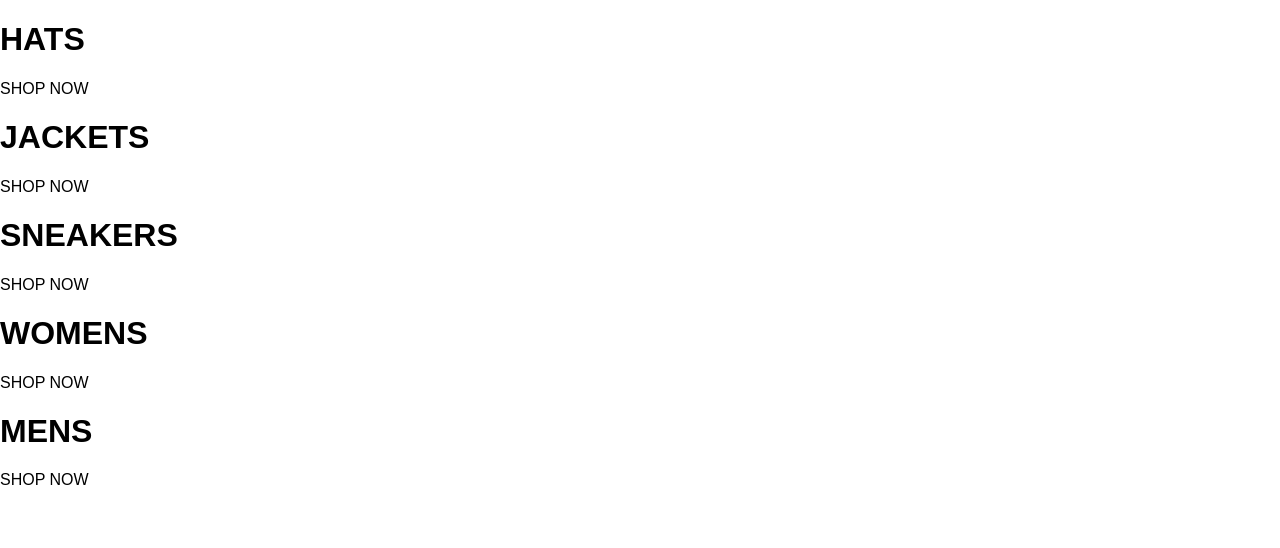
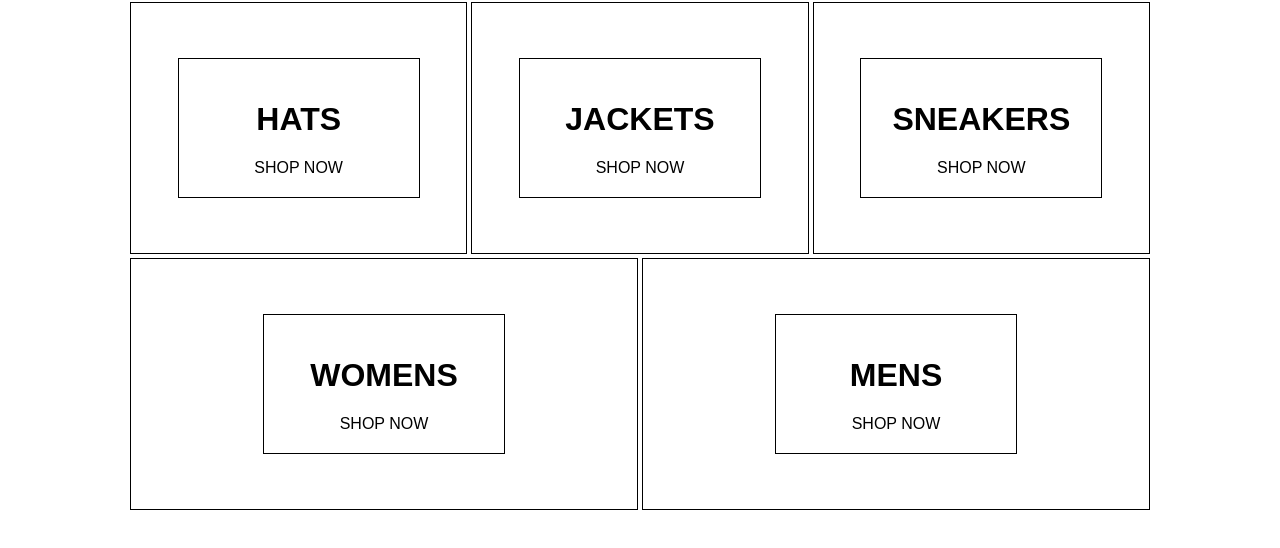
Before and after one commit to sharnajh/kuro-retail, a React (Create React App) app: page / in a window 1280 px wide. Shown: the top 548 px of the page. Built offline with nearby package versions, Linux system fonts and the light colour scheme; the HTML template or start-up script is replaced by a standard one.

Commit message:
css styling

```diff
--- a/src/assets/css/App.css
+++ b/src/assets/css/App.css
@@ -3,11 +3,75 @@
   font-family: Arial, Helvetica, sans-serif;
 }
 
-:root body .homepage .directory-menu .menu-item .content .title {
+:root body .homepage {
+  display: -webkit-box;
+  display: -ms-flexbox;
+  display: flex;
+  -webkit-box-pack: center;
+      -ms-flex-pack: center;
+          justify-content: center;
+  -webkit-box-align: center;
+      -ms-flex-align: center;
+          align-items: center;
+}
+
+:root body .homepage .directory-menu {
+  width: 80vw;
+}
+
+:root body .homepage .directory-menu .directory-row {
+  display: -webkit-box;
+  display: -ms-flexbox;
+  display: flex;
+}
+
+:root body .homepage .directory-menu .directory-row:first-child .menu-item {
+  width: 33.33%;
+}
+
+:root body .homepage .directory-menu .directory-row:last-child .menu-item {
+  width: 50%;
+}
+
+:root body .homepage .directory-menu .directory-row .menu-item {
+  display: -webkit-box;
+  display: -ms-flexbox;
+  display: flex;
+  -webkit-box-pack: center;
+      -ms-flex-pack: center;
+          justify-content: center;
+  -webkit-box-align: center;
+      -ms-flex-align: center;
+          align-items: center;
+  border: 1px solid black;
+  height: 250px;
+  margin: 2px;
+}
+
+:root body .homepage .directory-menu .directory-row .menu-item .content {
+  display: -webkit-box;
+  display: -ms-flexbox;
+  display: flex;
+  -webkit-box-pack: center;
+      -ms-flex-pack: center;
+          justify-content: center;
+  -webkit-box-align: center;
+      -ms-flex-align: center;
+          align-items: center;
+  -webkit-box-orient: vertical;
+  -webkit-box-direction: normal;
+      -ms-flex-direction: column;
+          flex-direction: column;
+  width: 200px;
+  border: 1px solid black;
+  padding: 20px;
+}
+
+:root body .homepage .directory-menu .directory-row .menu-item .content .title {
   text-transform: uppercase;
 }
 
-:root body .homepage .directory-menu .menu-item .content .subtitle {
+:root body .homepage .directory-menu .directory-row .menu-item .content .subtitle {
   text-transform: uppercase;
 }
 /*# sourceMappingURL=App.css.map */
--- a/src/assets/css/App.scss
+++ b/src/assets/css/App.scss
@@ -1,11 +1,40 @@
+@mixin center-flex {
+  display: flex;
+  justify-content: center;
+  align-items: center;
+}
+
 :root {
   body {
     margin: 0;
     font-family: Arial, Helvetica, sans-serif;
     .homepage {
+      @include center-flex();
       .directory-menu {
+        width: 80vw;
+        .directory-row {
+          display: flex;
+          &:first-child {
               .menu-item {
+                  width: 33.33%;
+              }
+          }
+          &:last-child {
+              .menu-item {
+                  width: 50%;
+              }
+          }
+          .menu-item {
+            @include center-flex();
+            border: 1px solid black;
+            height: 250px;
+            margin: 2px;
             .content {
+              @include center-flex();
+              flex-direction: column;
+              width: 200px;
+              border: 1px solid black;
+              padding: 20px;
               .title {
                 text-transform: uppercase;
               }
@@ -18,3 +47,4 @@
       }
     }
   }
+}
--- a/src/components/DirectoryMenu.js
+++ b/src/components/DirectoryMenu.js
@@ -4,11 +4,15 @@ import MenuItem from "./MenuItem";
 const DirectoryMenu = () => {
     return (
         <div className="directory-menu">
-            <MenuItem title="hats" />
-            <MenuItem title="jackets" />
-            <MenuItem title="sneakers" />
-            <MenuItem title="womens" />
-            <MenuItem title="mens" />
+            <div className="directory-row">
+                <MenuItem title="hats" />
+                <MenuItem title="jackets" />
+                <MenuItem title="sneakers" />
+            </div>
+            <div className="directory-row">
+                <MenuItem title="womens" />
+                <MenuItem title="mens" />
+            </div>
         </div>
     )
 }
```
Also changed, not shown: 1 other file (tests, documents, lock files or other folders). Lines whose indentation alone changed are shown as unchanged.
